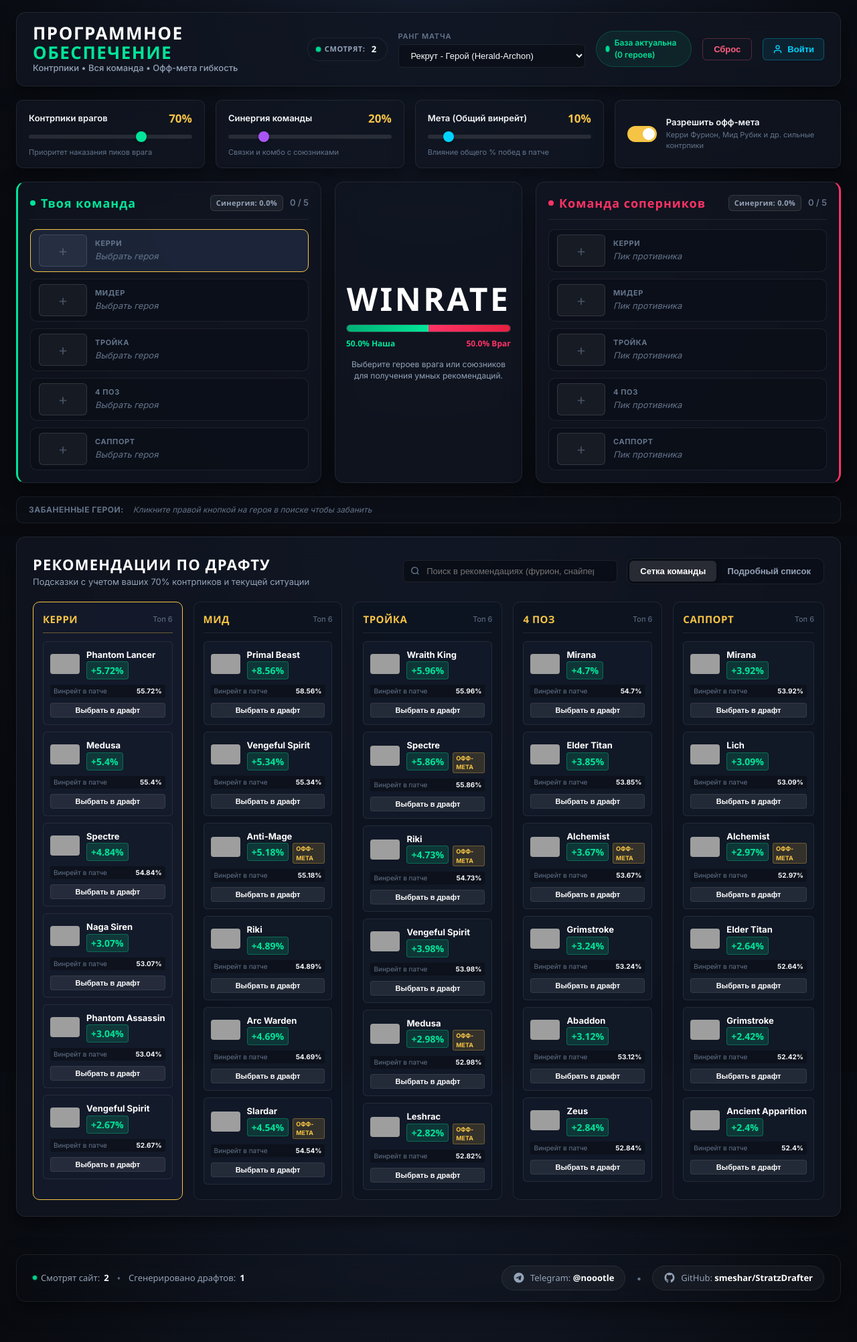
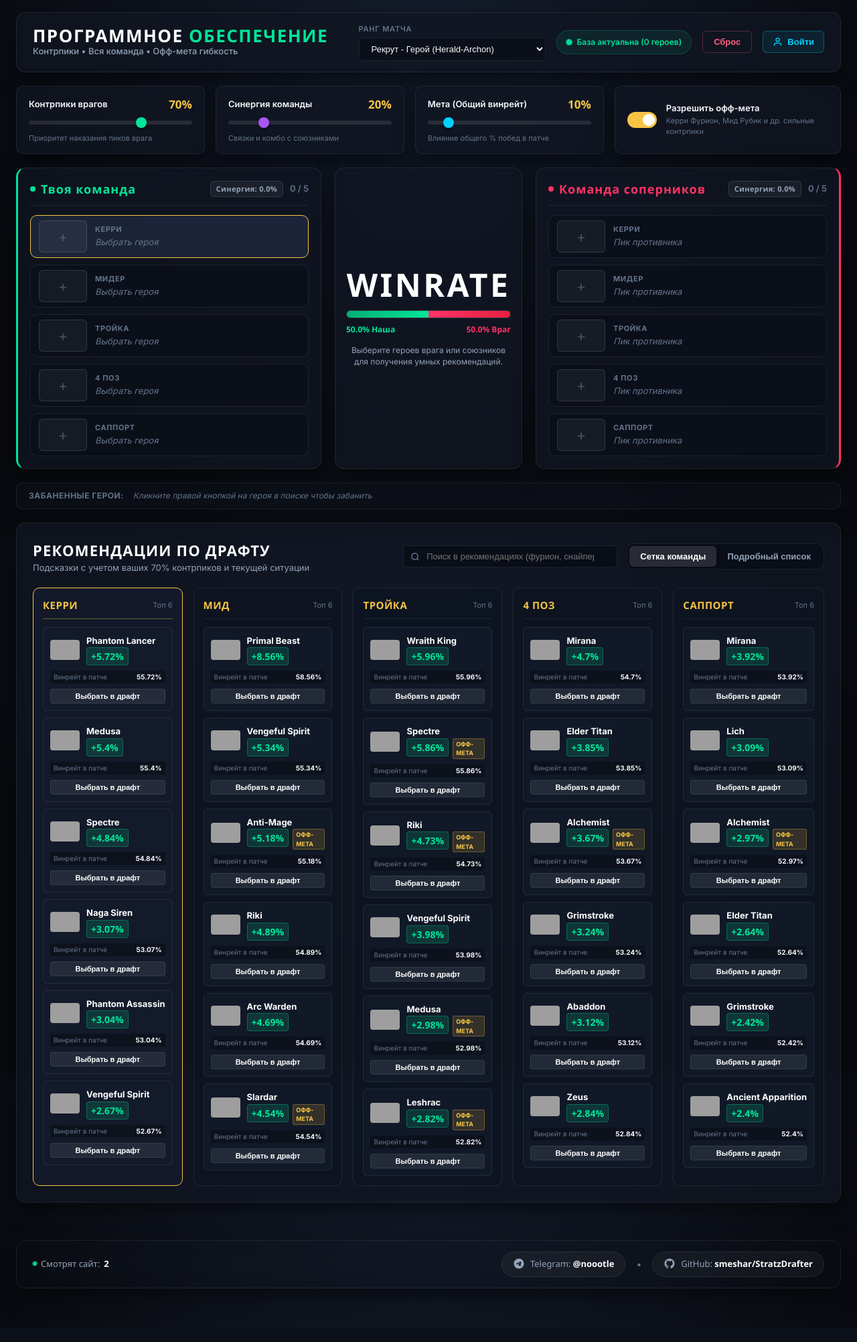
Before and after one commit to smeshar/StratzDrafter, a Flask app: page / in a window 1280 px wide. Shown: the whole page at 67% size. After the commit the page ends 1934 px from the top, so only its background shows below. Run offline with Flask 3, Linux system fonts and the light colour scheme; data comes from the database, SQL or seed files in the repository; data that the repository does not hold is empty; grey boxes are pictures that could not be loaded.

Commit message:
UI: remove header online viewer badge and footer drafts count

```diff
--- a/templates/index.html
+++ b/templates/index.html
@@ -27,14 +27,6 @@
       </div>
 
       <div class="header-controls">
-        <!-- Live Activity Stats -->
-        <div class="header-stats-group" title="Активность на сайте">
-          <div class="stat-badge stat-online" title="Пользователей сейчас смотрят сайт">
-            <span class="stat-pulse-dot"></span>
-            <span class="stat-label">Смотрят:</span>
-            <span class="stat-val" id="onlineViewersCount">1</span>
-          </div>
-        </div>
 
         <!-- Rank Bracket Selector -->
         <div class="control-field">
@@ -250,10 +242,6 @@
         <span class="footer-stat-item">
           <span class="stat-pulse-dot-mini"></span>
           Смотрят сайт: <strong id="footerOnlineCount">1</strong>
-        </span>
-        <span class="footer-separator">•</span>
-        <span class="footer-stat-item">
-          Сгенерировано драфтов: <strong id="footerDraftsCount">0</strong>
         </span>
       </div>
 
```
